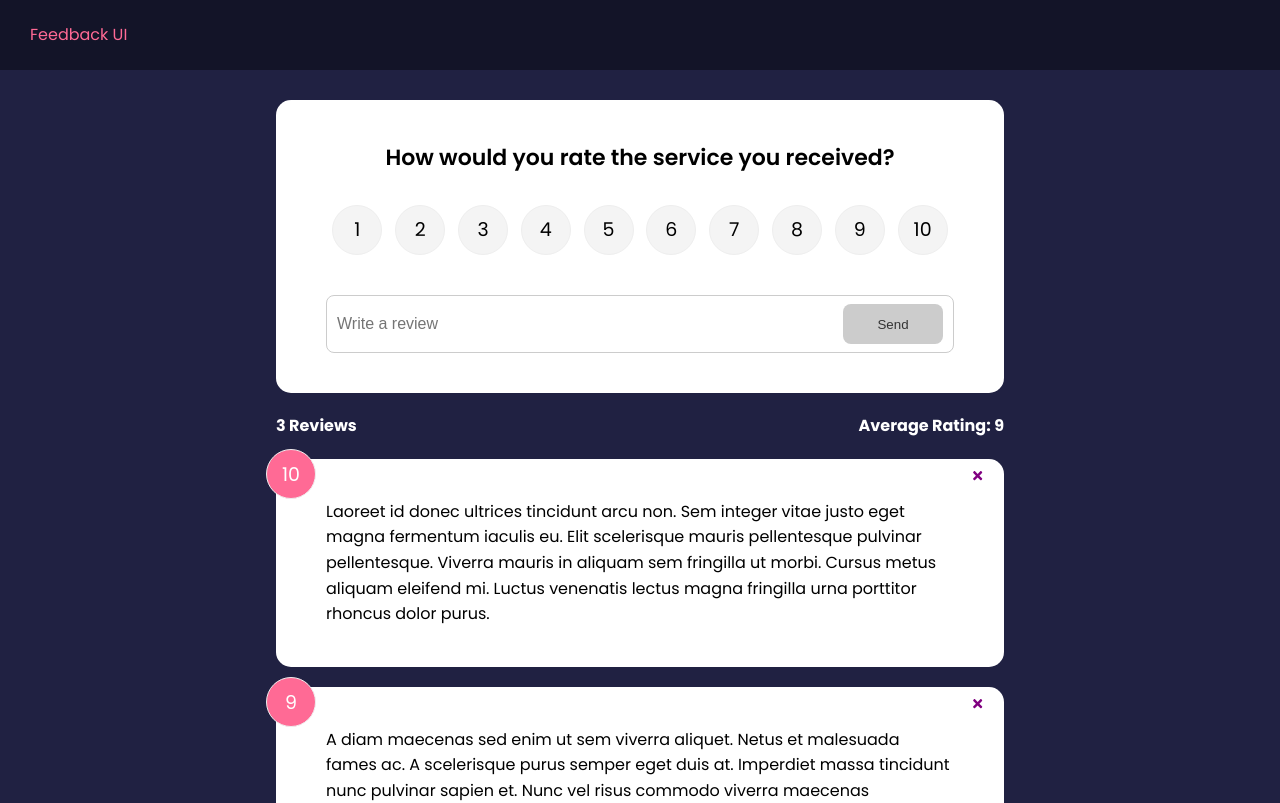
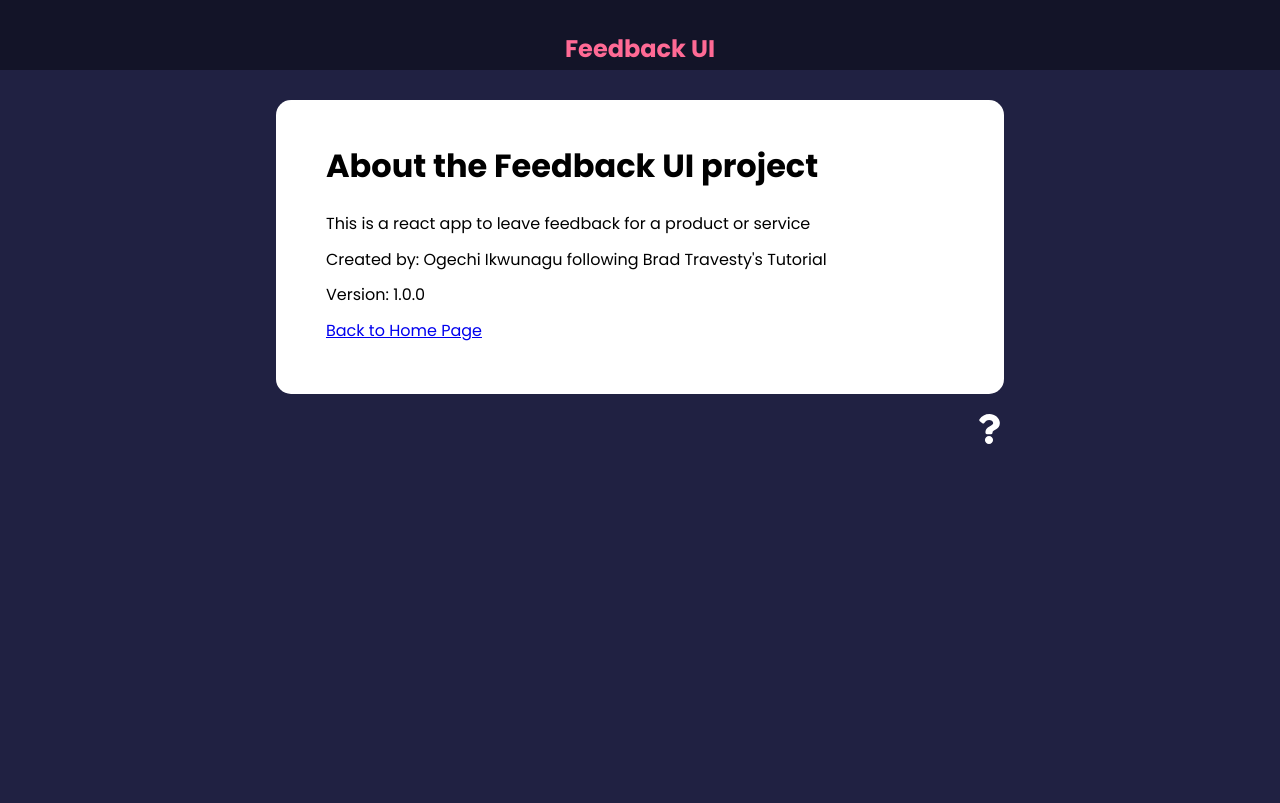
Before and after one commit to ogechinagu/feedbackUITutorial, a React (Create React App) app: page /about in a window 1280 px wide. Shown: the top 803 px of the page. Built offline with nearby package versions, Linux system fonts and the light colour scheme.

Commit message:
Created Routes and Context Provider

```diff
--- a/package.json
+++ b/package.json
@@ -5,9 +5,11 @@
   "keywords": [],
   "main": "src/index.js",
   "dependencies": {
+    "framer-motion": "^7.6.2",
     "react": "18.0.0",
     "react-dom": "18.0.0",
     "react-icons": "^4.6.0",
+    "react-router-dom": "^6.4.2",
     "react-scripts": "^5.0.1",
     "uuid": "^9.0.0"
   },
--- a/public/index.html
+++ b/public/index.html
@@ -20,7 +20,7 @@
       work correctly both with client-side routing and a non-root public URL.
       Learn how to configure a non-root public URL by running `npm run build`.
     -->
-	<title>React App</title>
+  <title>Feedback UI App</title>
 </head>
 
 <body>
--- a/src/App.js
+++ b/src/App.js
@@ -1,13 +1,19 @@
+import { useState } from 'react';
+import { BrowserRouter as Router, Routes, Route } from 'react-router-dom';
 import { v4 as uuidv4 } from 'uuid';
-import { useState } from 'react';
+
 import { Header } from './components/Header';
-
-import './styles.css';
-
 import { FeedbackList } from './components/FeedbackList';
 import { FeedbackData } from './data/FeedbackData';
 import { FeedbackStats } from './components/FeedbackStats';
 import { FeedbackForm } from './components/FeedbackForm';
+import { AboutIcon } from './components/AboutIcon';
+import { AboutPage } from './pages/AboutPage';
+
+import { FeedbackProvider } from './context/FeedbackContext';
+
+import './styles.css';
+
 
 export default function App() {
   const [feedback, setFeedback] = useState(FeedbackData);
@@ -19,18 +25,36 @@ export default function App() {
   };
 
   const addFeedback = (newFeedback) => {
-    newFeedback.id = uuidv4()
-    setFeedback([newFeedback, ...feedback])
+    newFeedback.id = uuidv4();
+    setFeedback([newFeedback, ...feedback]);
     console.log('Playing', newFeedback);
   };
+
   return (
-    <>
-      <Header />
-      <div className='container'>
-        <FeedbackForm handleAdd={addFeedback} />
-        <FeedbackStats feedback={feedback} />
-        <FeedbackList feedback={feedback} handleDelete={deleteFeedback} />
-      </div>
-    </>
+    <FeedbackProvider>
+      <Router>
+        <Header />
+        <div className='container'>
+          <Routes>
+            <Route
+              path='/'
+              element={
+                <>
+                  <FeedbackForm handleAdd={addFeedback} />
+                  <FeedbackStats feedback={feedback} />
+                  <FeedbackList
+                    feedback={feedback}
+                    handleDelete={deleteFeedback}
+                  />
+                </>
+              }
+            ></Route>
+            <Route path='/about' element={<AboutPage />} />
+          </Routes>
+
+          <AboutIcon />
+        </div>
+      </Router>
+    </FeedbackProvider>
   );
 }
--- /dev/null
+++ b/src/components/AboutIcon.jsx
@@ -0,0 +1,12 @@
+import { FaQuestion } from 'react-icons/fa';
+import { Link } from 'react-router-dom';
+
+export const AboutIcon = () => {
+  return (
+    <div className='about-link'>
+      <Link to='/about'>
+        <FaQuestion size={30} />
+      </Link>
+    </div>
+  );
+};
--- a/src/components/FeedbackList.jsx
+++ b/src/components/FeedbackList.jsx
@@ -1,3 +1,4 @@
+import { motion, AnimatePresence } from 'framer-motion';
 import PropTypes from 'prop-types';
 
 import { FeedbackItem } from './FeedbackItem';
@@ -6,17 +7,36 @@ export const FeedbackList = ({ feedback, handleDelete }) => {
   if (!feedback || feedback.length === 0) {
     return <p>No Feedback</p>;
   }
+  //With Animation
   return (
     <div className='feedback-list'>
+      <AnimatePresence>
         {feedback.map((item) => (
+          <motion.div
+            key={item.id}
+            initial={{ opacity: 0 }}
+            animate={{ opacity: 1 }}
+            exit={{ opacity: 0 }}
+          >
             <FeedbackItem
               key={item.id}
               item={item}
               handleDelete={handleDelete}
             />
+          </motion.div>
         ))}
+      </AnimatePresence>
     </div>
   );
+
+  //Without Animation
+  // return (
+  //   <div className='feedback-list'>
+  //     {feedback.map((item) => (
+  //       <FeedbackItem key={item.id} item={item} handleDelete={handleDelete} />
+  //     ))}
+  //   </div>
+  // );
 };
 
 FeedbackList.propTypes = {
--- a/src/components/Header.jsx
+++ b/src/components/Header.jsx
@@ -1,4 +1,5 @@
 import PropTypes from 'prop-types';
+import { Link } from 'react-router-dom';
 
 export const Header = ({ text, bgColor, textColor }) => {
   const headerStyle = {
@@ -8,7 +9,11 @@ export const Header = ({ text, bgColor, textColor }) => {
   };
   return (
     <header style={headerStyle}>
-      <div>{text}</div>
+      <div className='container'>
+        <Link to='/' style={{ textDecoration: 'none', color: '#ff6a95' }}>
+          <h2>{text}</h2>
+        </Link>
+      </div>
     </header>
   );
 };
--- /dev/null
+++ b/src/context/FeedbackContext.js
@@ -0,0 +1,17 @@
+import { createContext, useState } from 'react';
+
+const FeedbackContext = createContext();
+
+export const FeedbackProvider = ({ children }) => {
+  const [feedback, setFeedback] = useState([
+    { id: 1, rating: 10, text: 'This is coming from the context' },
+  ]);
+
+  return (
+    <FeedbackContext.Provider value={{ feedback }}>
+      {children}
+    </FeedbackContext.Provider>
+  );
+};
+
+export default FeedbackContext;
--- /dev/null
+++ b/src/pages/AboutPage.jsx
@@ -0,0 +1,20 @@
+import React from 'react';
+import { Link } from 'react-router-dom';
+import { Card } from '../components/shared/Card';
+
+export const AboutPage = () => {
+  return (
+    <Card>
+      <div className='about'>
+        <h1>About the Feedback UI project</h1>
+        <p>This is a react app to leave feedback for a product or service</p>
+        <p>Created by: Ogechi Ikwunagu following Brad Travesty's Tutorial</p>
+        <p>Version: 1.0.0</p>
+
+        <p>
+          <Link to='/'>Back to Home Page</Link>
+        </p>
+      </div>
+    </Card>
+  );
+};
```
Also changed, not shown: 1 other file (tests, documents, lock files or other folders). Lines whose indentation alone changed are shown as unchanged.
